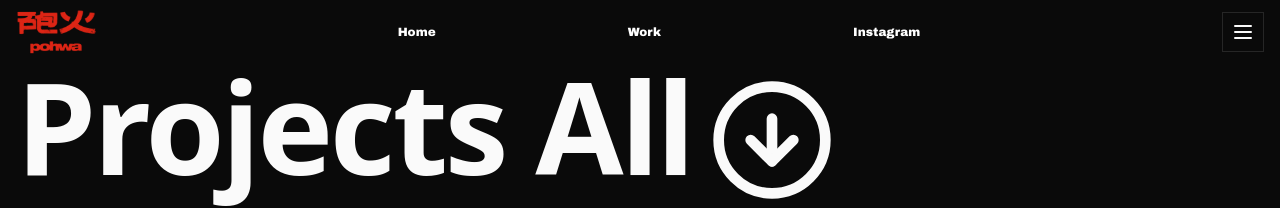
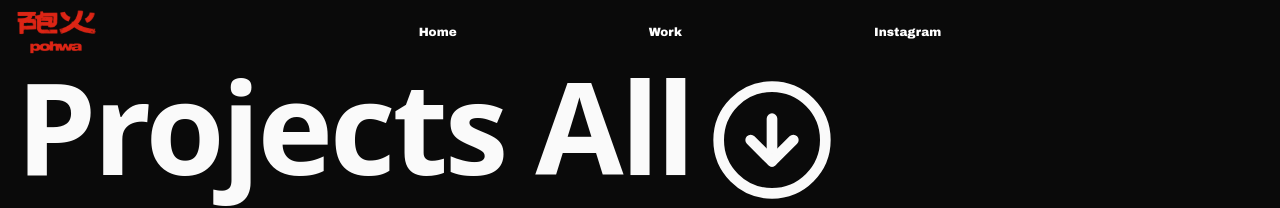
Before and after one commit to thyoondev/Pohwa, a Next.js app: page /work in a window 1280 px wide. Shown: the top 208 px of the page. Built offline with nearby package versions, Linux system fonts and the light colour scheme.

Commit message:
fix : 헤더 수정

```diff
--- a/src/shared/ui/layout/GlobalHeader.tsx
+++ b/src/shared/ui/layout/GlobalHeader.tsx
@@ -28,7 +28,9 @@ const GlobalHeader = () => {
         ))}
       </nav>
       <div>
-        <MobileSideMenu />
+        <div className="lg:hidden">
+          <MobileSideMenu />
+        </div>
       </div>
     </header>
   );
```
Also changed, not shown: src/wigets/r3f/Sample.js (+3 -12 lines).
